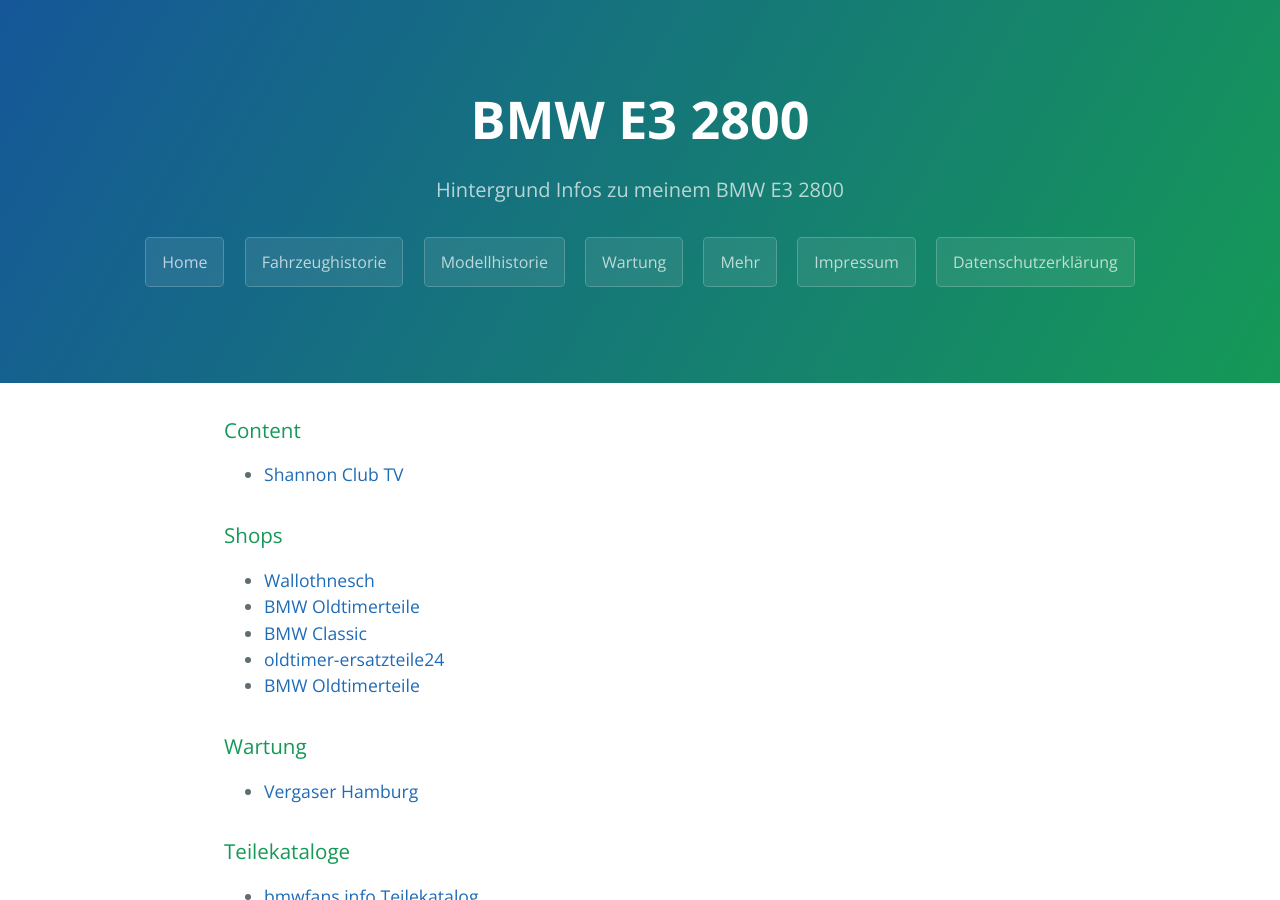
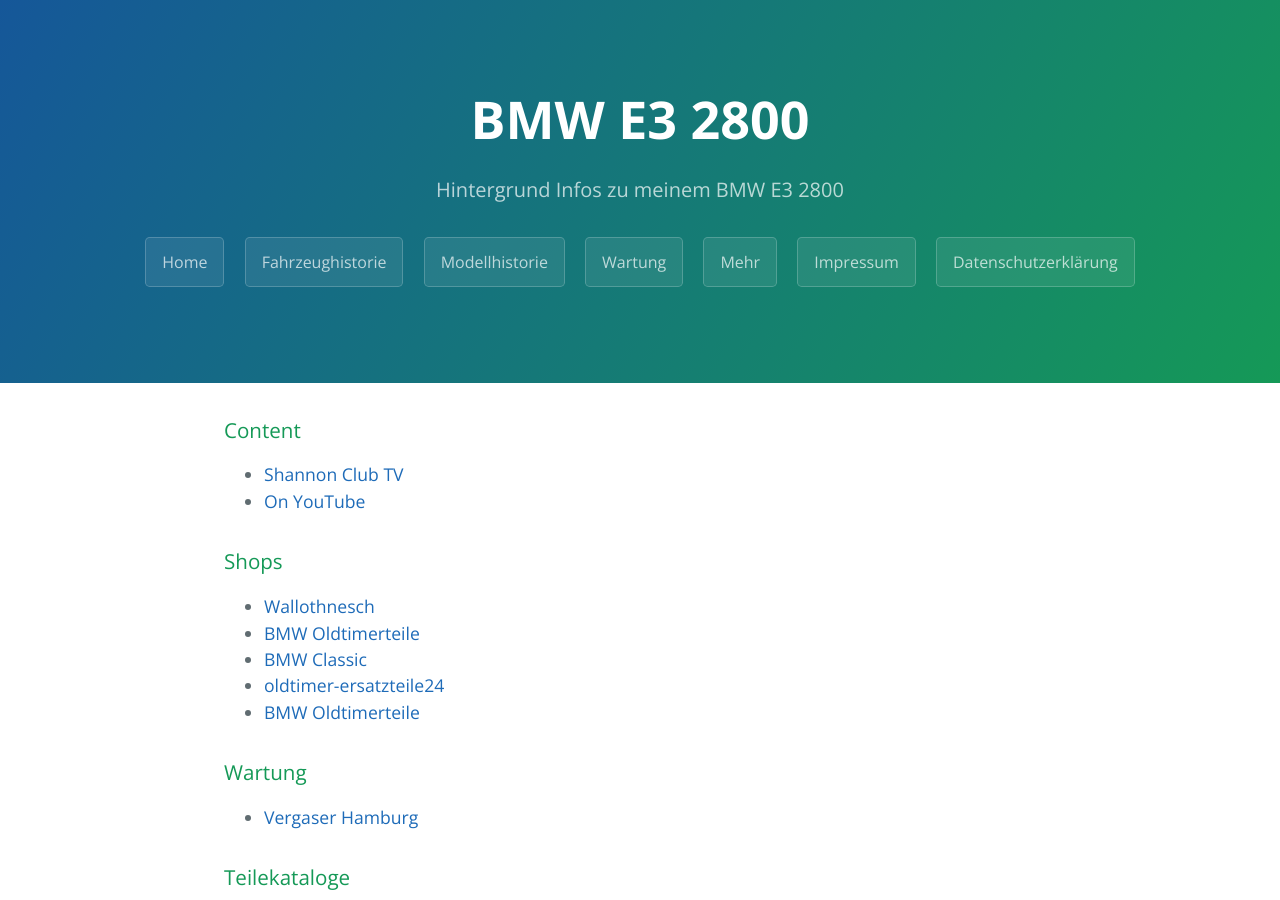
Before and after one commit to trautw/BMW-E3-2800, a Jekyll site: the page built from docs/_pages/04_more.md, in a window 1280 px wide and 900 px high. Built offline with Jekyll 4.4.1, drawn with Linux system fonts in a browser that asks for light colours.

Commit message:
Update 04_more.md

```diff
--- a/docs/_pages/04_more.md
+++ b/docs/_pages/04_more.md
@@ -6,6 +6,7 @@ permalink: /more/
 
 ### Content
 * [Shannon Club TV](https://www.shannons.com.au/club/video/shannons-club-tv/bmw-new-six-shannons-club-tv-episode-121/)
+* [On YouTube](https://www.youtube.com/watch?v=wkrzO2U4vo4&list=RDCMUCuT1SuaJ5UucQDr0-39haag)
 
 ### Shops
 * [Wallothnesch](https://www.wallothnesch.com/)
```
